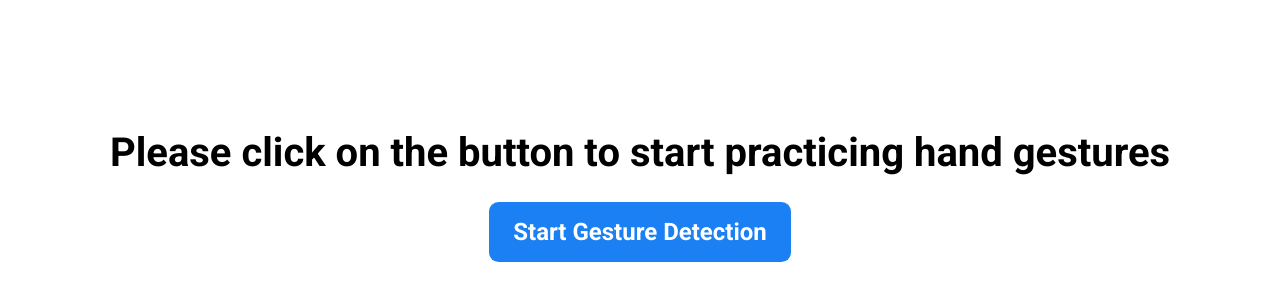
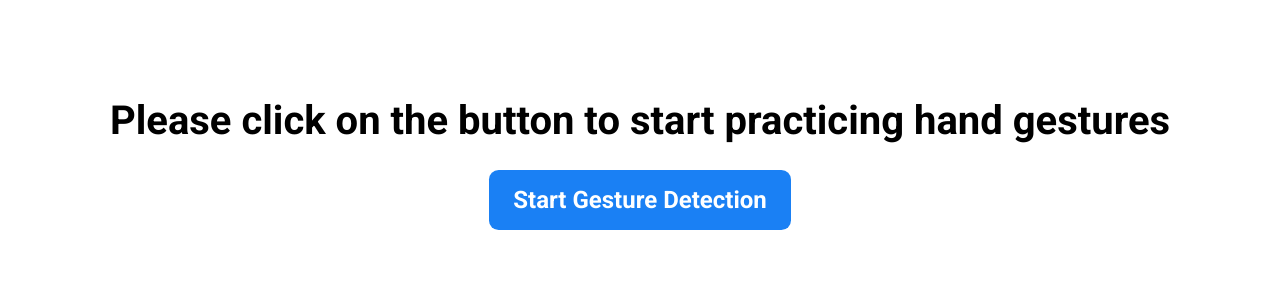
Before and after one commit to CodeLapseLogger/gesture-detector, a React (Create React App) app: page / in a window 1280 px wide. Shown: the part 250-550 px from the top of the page. Built offline with nearby package versions, Linux system fonts and the light colour scheme.

Commit message:
Updated CSS styling of JSX elements in GestureDetector, WebcamFeed components. Set new CSS styling for universal selector (*) in App component, to have 'box-sizing: border-box', to get the intended UI alignment.

```diff
--- a/src/App.css
+++ b/src/App.css
@@ -1,3 +1,7 @@
+* {
+    box-sizing: border-box;
+}
+
 .App {
     text-align: center;
 }
--- a/src/components/GestureDetector/index.js
+++ b/src/components/GestureDetector/index.js
@@ -17,7 +17,7 @@ const GestureDetector = (props) => {
     setGestureDetectionState(!isDetectingGesture);
 
   return (
-    <GestureDetectorBgContainer>
+    <GestureDetectorBgContainer isDetectingGesture={isDetectingGesture}>
       {isDetectingGesture ? <WebcamFeed /> : <GestureDetectionStartMessage />}
 
       <ToggleGestureDetectionButton
--- a/src/components/GestureDetector/styledComponents.js
+++ b/src/components/GestureDetector/styledComponents.js
@@ -3,10 +3,12 @@ import styled from "styled-components";
 export const GestureDetectorBgContainer = styled.div`
   display: flex;
   flex-direction: column;
-  justify-content: center;
+  justify-content: ${(props) =>
+    props.isDetectingGesture ? "flex-end" : "center"};
   align-items: center;
   min-height: 100vh;
   height: 100%;
+  width: 100vw;
   padding: 2rem;
   background-color: ${(props) => (props.isDarkTheme ? "#191a1c" : "#ffffff")};
 `;
@@ -21,13 +23,4 @@ export const ToggleGestureDetectionButton = styled.button`
   font-size: 1.5rem;
   font-family: "Roboto";
   font-weight: 550;
-  ${(props) =>
-    props.isDetectingGesture &&
-    `position: absolute;
-  marginleft: auto;
-  marginright: auto;
-  bottom: 0;
-  textalign: center;
-  zindex: 1;
-  `}
 `;
--- a/src/components/WebcamFeed/index.js
+++ b/src/components/WebcamFeed/index.js
@@ -14,6 +14,7 @@ const WebcamFeed = (props) => {
           marginRight: "auto",
           left: 0,
           right: 0,
+          top: 90,
           textAlign: "center",
           zindex: 1,
           width: "60vw",
@@ -29,6 +30,7 @@ const WebcamFeed = (props) => {
           marginRight: "auto",
           left: 0,
           right: 0,
+          top: 90,
           textAlign: "center",
           zindex: 1,
           width: "60vw",
```
Lines whose indentation alone changed are shown as unchanged.
